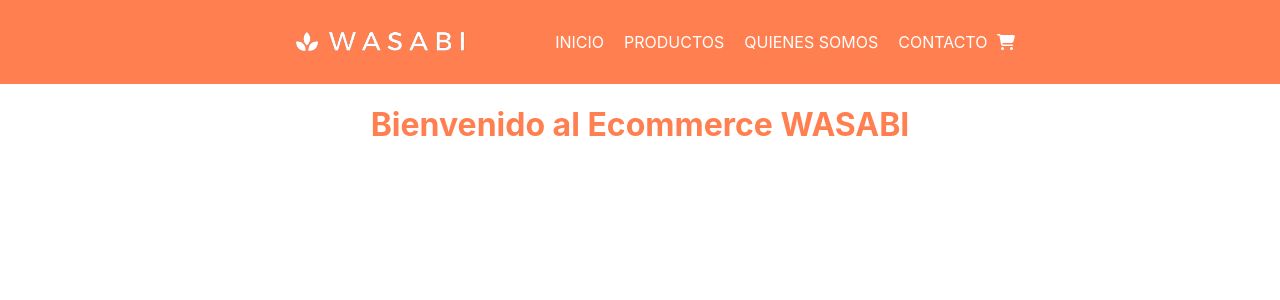
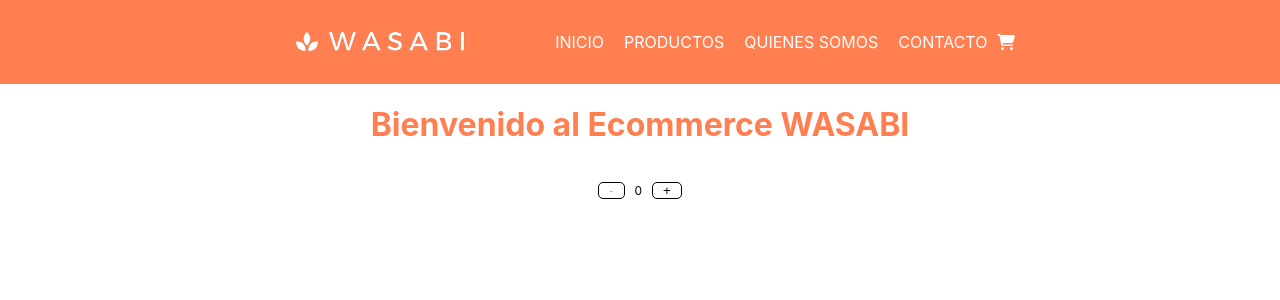
Before and after one commit to camicorba/Ecommerce-React-CoderHouse, a React (Create React App) app: page / in a window 1280 px wide. Shown: the top 300 px of the page. Built offline with nearby package versions, Linux system fonts and the light colour scheme.

Commit message:
Desafio Componentes II

```diff
--- /dev/null
+++ b/src/components/ItemCount/ItemCount.css
@@ -0,0 +1,20 @@
+.contador{
+    display: flex;
+    flex-direction: row;
+    flex-wrap: nowrap;
+    align-content: center;
+    justify-content: center;
+    align-items: center;
+}
+button{
+    padding: 0px 10px;
+    border: 1px solid black;
+    border-radius: 5px;
+    background-color: transparent;
+    align-content: center;
+    cursor: pointer;
+}
+p{
+    padding: 5px 10px;
+    font-size: 12px;
+}
--- /dev/null
+++ b/src/components/ItemCount/ItemCount.js
@@ -0,0 +1,24 @@
+import { useState } from "react";
+import './ItemCount.css'
+
+function ItemCount ({stock, initial, onAdd}) {
+    const [count, setCount] = useState(0);
+    const increase = () => {
+        if (count < stock){
+            setCount (count + 1)
+        }
+    }
+    const decrease = () => {
+        if (count > initial) {
+            setCount (count - 1)
+        }
+    }
+    return(
+        <div className="contador">
+            <button onClick={decrease} disabled={count === initial}>-</button>
+            <p>{count}</p>
+            <button onClick={increase}>+</button>
+        </div>
+    )
+}
+export default ItemCount
--- a/src/components/ItemListContainer/ItemListContainer.js
+++ b/src/components/ItemListContainer/ItemListContainer.js
@@ -1,10 +1,12 @@
 import React from "react";
+import ItemCount from "../ItemCount/ItemCount";
 import './ItemListContainer.css'
 function ItemListContainer({titulo}) {
 
     return (
         <div>
             <h1 className="titulos">Bienvenido al Ecommerce {titulo}</h1>
+            <ItemCount stock={8} initial={0}/>
         </div>
     )
 
```
